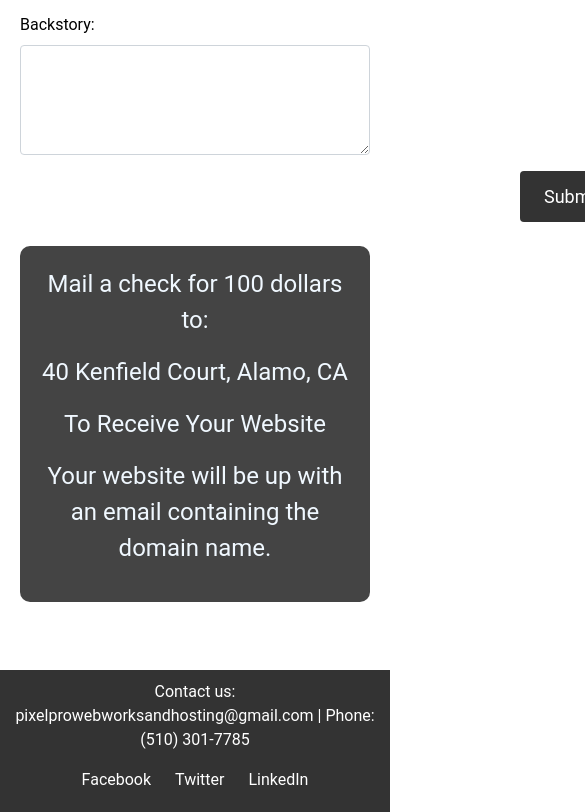
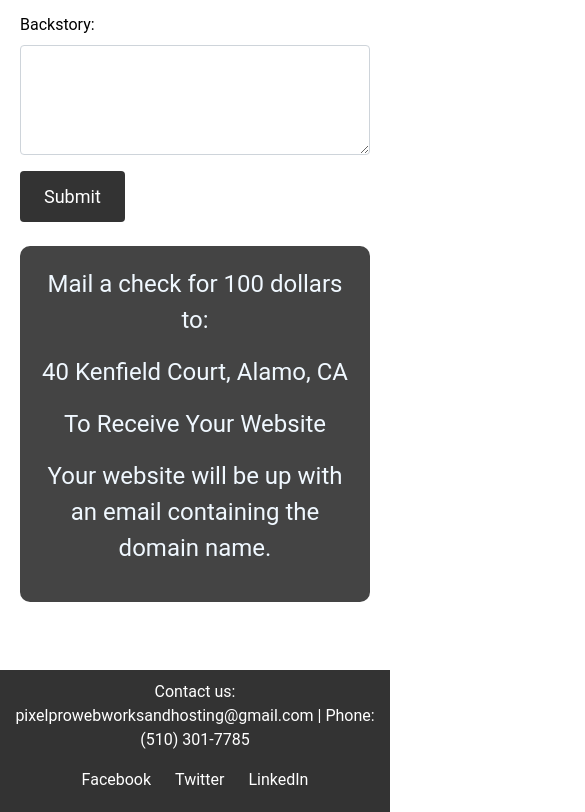
Before and after one commit to pixelprowebworks/pixelprowebworks.github.io, a plain HTML site: page restaurant.html in a window 390 px wide. Shown: the part 1002-1814 px from the top of the page, 585 px wide, since content can reach past the window. Drawn offline with nearby package versions, Linux system fonts and the light colour scheme.

Commit message:
asaaaa
as

```diff
--- a/restaurant.html
+++ b/restaurant.html
@@ -7,6 +7,14 @@
     <title>PixelProWebWorks</title>
     <link rel="stylesheet" href="https://maxcdn.bootstrapcdn.com/bootstrap/4.5.2/css/bootstrap.min.css">
     <link rel="stylesheet" href="index.css">
+    <style>
+        /* CSS for mobile devices (up to 767px) */
+        @media (max-width: 767px) {
+            .btn-primary {
+                margin-left: 0; /* Remove margin on smaller screens */
+            }
+        }
+    </style>
 </head>
 
 <body>
@@ -131,5 +139,4 @@
     </script>
 
 </body>
-
 </html>
```
Also changed, not shown: index.html (+10 -0 lines).
